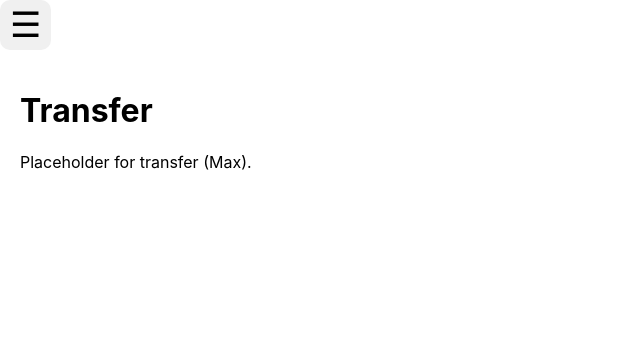
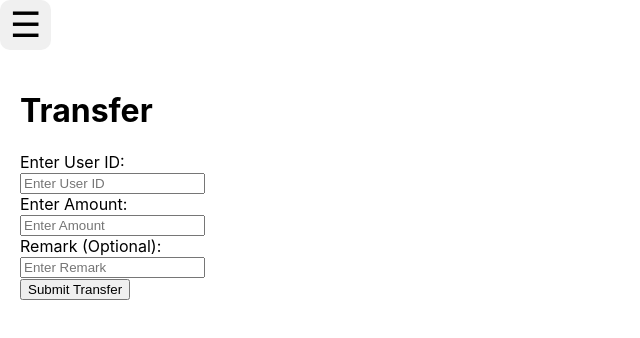
Before and after one commit to grandrx10/CSC309Website, a React (Create React App) app in the folder frontend/: page /transfer in a window 1280 px wide. Shown: the top 338 px of the page, without its empty margins (0-640 px from the left). Built offline with nearby package versions, Linux system fonts and the light colour scheme.

Commit message:
Transfer page (no styling) Added navbar to events page too

```diff
--- a/frontend/src/App.css
+++ b/frontend/src/App.css
@@ -156,3 +156,13 @@
 .navbar-menu .log-out {
     color: red;
 }
+
+.transfer-failed {
+    color: #9b0024;
+    font-weight: bold;
+}
+
+.transfer-success {
+    color: #005b15;
+    font-weight: bold;
+}
--- a/frontend/src/App.jsx
+++ b/frontend/src/App.jsx
@@ -2,11 +2,9 @@
 import { BrowserRouter as Router, Routes, Route } from 'react-router-dom';
 import SignIn from './pages/Signin/Signin';
 import Home from './pages/Home/Home';
-import Events from './pages/Features/Events';
-
 import Event from './components/Events/Event/Event';
 import EditEvent from './components/Events/Event/EditEvent';
-import EventsView from './components/Events/EventsList/EventsView'
+import EventsView from './components/Events/EventsList/EventsView';
 import CreateEvent from './pages/Events/CreateEvent';
 import Promotions from './pages/Features/Promotions';
 import Transactions from './pages/Features/Transactions/Transactions';
--- a/frontend/src/components/Events/EventsList/EventsView.jsx
+++ b/frontend/src/components/Events/EventsList/EventsView.jsx
@@ -6,6 +6,7 @@ import EventsTable from './EventsTable';
 import EventsFilters from './EventsFilters';
 import styles from './EventsList.module.css';
 import dayjs from 'dayjs';
+import NavBar from '../../NavBar';
 
 const isUserOrganizer = (event, userUtorid) => {
     if (!event.organizers || !userUtorid) return false;
@@ -246,6 +247,8 @@ const EventsView = ({
     }
 
     return (
+        <div>
+            <NavBar>
                 <div className={styles.container}>
                     <div className={styles.header}>
                         <h2>{title}</h2>
@@ -298,6 +301,9 @@ const EventsView = ({
                         className={styles.pagination}
                     />
                 </div>
+            </NavBar>
+        </div>
+
     );
 };
 
--- a/frontend/src/pages/Features/Transactions/Transfer.jsx
+++ b/frontend/src/pages/Features/Transactions/Transfer.jsx
@@ -1,13 +1,118 @@
-import React from 'react';
+import React, { useState } from 'react';
 import NavBar from '../../../components/NavBar';
 
+const SuccessMessage = ({ amount, userId }) => (
+    <div className="transfer-success">
+        <h2>Transfer Successful!</h2>
+        <p>You transferred {amount} point(s) to user {userId}.</p>
+    </div>
+);
+
 const Transfer = () => {
+    const [userId, setUserId] = useState('');
+    const [amount, setAmount] = useState('');
+    const [remark, setRemark] = useState('');
+    const [result, setResult] = useState(null);
+
+    const handleUserIdChange = (event) => {
+        setUserId(parseInt(event.target.value, 10) || '');
+    };
+
+    const handleAmountChange = (event) => {
+        setAmount(parseInt(event.target.value, 10) || '');
+    };
+
+    const handleRemarkChange = (event) => {
+        setRemark(event.target.value);
+    };
+
+    const handleTransfer = async () => {
+        try {
+            const token = localStorage.getItem('authToken');
+
+            const response = await fetch(`http://localhost:3100/users/${userId}/transactions`, {
+                method: "POST",
+                headers: {
+                    "Content-Type": "application/json",
+                    "Authorization": `Bearer ${token}`
+                },
+                body: JSON.stringify({
+                    type: "transfer",
+                    amount,
+                    remark
+                })
+            });
+
+            if (response.ok) {
+                const data = await response.json();
+                setResult({ success: true, amount, userId, points: data.points });
+                setUserId('');
+                setAmount('');
+                setRemark('');
+                console.log("Transfer successful: ", data);
+            } else {
+                const data = await response.json();
+                setResult({ success: false, error: `Error ${response.status}: ${data.error}` });
+                console.error("Failed to complete transfer");
+            }
+        } catch (error) {
+            setResult({ success: false, error: "Error during transfer: " + error.message });
+            console.error("Error during transfer:", error);
+        }
+    };
+
     return (
         <div>
             <NavBar>
-        <div class="transfer">
+                <div className="transfer">
                     <h1>Transfer</h1>
-            <p>Placeholder for transfer (Max).</p>
+                    <label htmlFor="userId">Enter User ID:</label>
+                    <div>
+                        <input
+                            className="input-field"
+                            type="text"
+                            id="userId"
+                            value={userId}
+                            onChange={handleUserIdChange}
+                            placeholder="Enter User ID"
+                        />
+                    </div>
+                    <label htmlFor="amount">Enter Amount:</label>
+                    <div>
+                        <input
+                            className="input-field"
+                            type="number"
+                            id="amount"
+                            value={amount}
+                            onChange={handleAmountChange}
+                            placeholder="Enter Amount"
+                        />
+                    </div>
+                    <label htmlFor="remark">Remark (Optional):</label>
+                    <div>
+                        <input
+                            className="input-field"
+                            type="text"
+                            id="remark"
+                            value={remark}
+                            onChange={handleRemarkChange}
+                            placeholder="Enter Remark"
+                        />
+                    </div>
+                    <button onClick={handleTransfer}>Submit Transfer</button>
+                    {result && result.success && (
+                        <SuccessMessage
+                            amount={result.amount}
+                            userId={result.userId}
+                            points={result.points}
+                        />
+                    )}
+                    {result && !result.success && (
+                        <div className="transfer-failed">
+                            <h2>Transfer Failed.</h2>
+                            <p>{result.error}</p>
+                        </div>
+                    )}
                 </div>
             </NavBar>
         </div>
--- a/frontend/src/pages/Signin/Signin.jsx
+++ b/frontend/src/pages/Signin/Signin.jsx
@@ -32,7 +32,7 @@ function SignIn() {
       localStorage.setItem('authToken', data.token);
 
       // Redirect to home page
-      navigate('/events');
+      navigate('/home');
 
       setError(""); // Clear errors on success
     } catch (err) {
```
Lines whose indentation alone changed are shown as unchanged.
